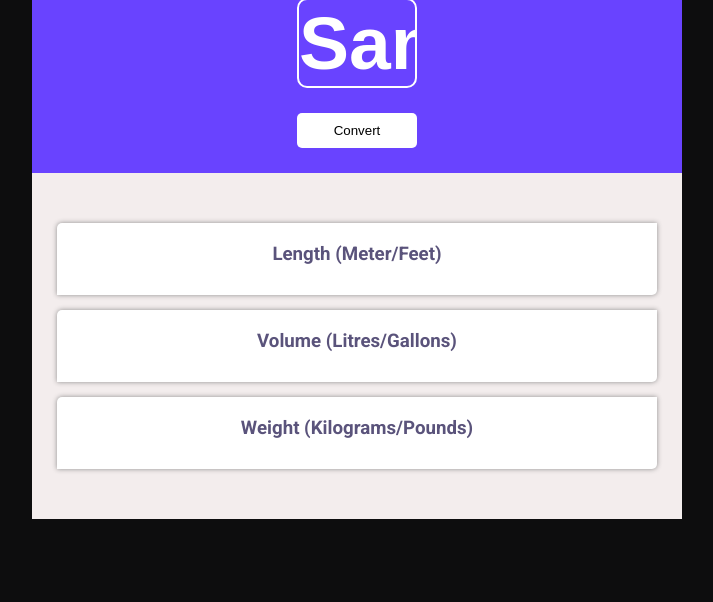
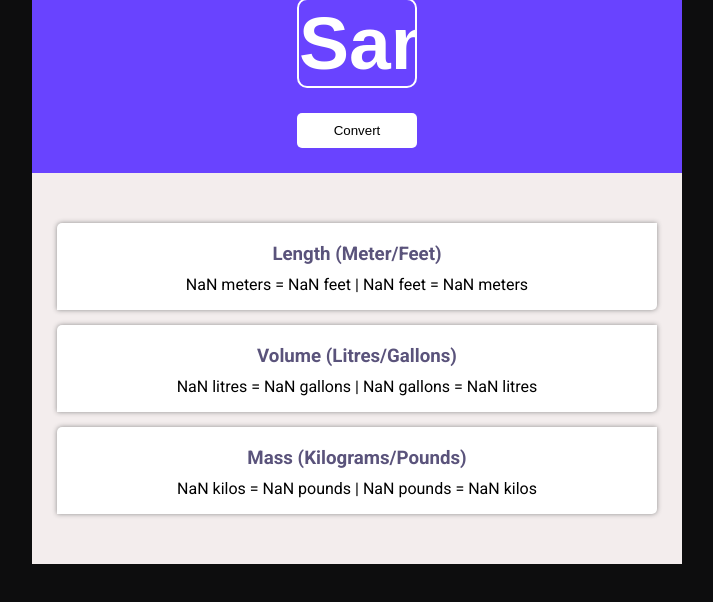
Before and after one commit to rougemeister/unit-converter, a plain HTML site: page index.html in a window 1280 px wide. Both pictures are taken after typing "Sample" into the empty fields and a click on the button "Convert". Shown: the part 200-802 px from the top of the page, without its empty margins (283-996 px from the left). Drawn offline with Linux system fonts and the light colour scheme.

Commit message:
Added functionality to button

```diff
--- a/index.html
+++ b/index.html
@@ -8,26 +8,27 @@
     <link href="https://fonts.googleapis.com/css2?family=Roboto:ital,wght@0,100;0,300;0,400;0,500;0,700;0,900;1,100;1,300;1,400;1,500;1,700;1,900&display=swap" rel="stylesheet">
     <link rel="stylesheet" href="./style.css">
     <title>Unit Converter</title>
+    <script src="./script.js" defer></script>
 </head>
 <body>
     <main class="container">
         <header>
             <h1 class="title">Metric/Imperial Unit Conversion</h1>
             <input type="text" id="number-input" placeholder="30">
-            <button class="btn">Convert</button>
+            <button id="convert-btn" class="btn">Convert</button>
         </header>
         <div>
             <div class="unit-wrapper">
                 <h3>Length (Meter/Feet)</h3>
-                <p></p>
+                <p id="length-el"></p>
             </div>
             <div class="unit-wrapper">
                 <h3>Volume (Litres/Gallons)</h3>
-                <p></p>
+                <p id="volume-el"></p>
             </div>
             <div class="unit-wrapper">
-                <h3>Weight (Kilograms/Pounds)</h3>
-                <p></p>
+                <h3>Mass (Kilograms/Pounds)</h3>
+                <p id="mass-el"></p>
             </div>
         </div>
     </main>
--- a/script.js
+++ b/script.js
@@ -0,0 +1,55 @@
+const convertBtn = document.querySelector('#convert-btn');
+const inputEl = document.querySelector('#number-input')
+const lengthEl = document.querySelector("#length-el");
+const volumeEL = document.querySelector("#volume-el");
+const massEl = document.querySelector("#mass-el");
+
+
+
+convertBtn.addEventListener('click', ()=>{
+    const unit = Number(inputEl.value);
+
+    const metersToFeet = metersToFeetConversion(unit);
+    const feetToMeters = feetToMetersConversion(unit)
+    lengthEl.textContent = `${unit} meters = ${metersToFeet} feet |
+                            ${unit} feet = ${feetToMeters} meters`
+
+    const litersToGallons = litersToGallonsConversion(unit);
+    const gallonsToLiters = gallonsToLitersConversion(unit)
+    volumeEL.textContent = `${unit} litres = ${litersToGallons} gallons |
+                            ${unit} gallons = ${gallonsToLiters} litres`
+
+    const kilosToPounds = kilosToPoundsConversion(unit);
+    const poundsToKilos = poundsToKilosConversion(unit)
+    massEl.textContent = `${unit} kilos = ${kilosToPounds} pounds |
+                          ${unit} pounds = ${poundsToKilos} kilos`
+
+
+
+
+})
+
+
+function metersToFeetConversion (unit) {
+    return (unit * 3.28084.toFixed(3));
+}
+
+function feetToMetersConversion (unit){
+    return (unit * 0.3048).toFixed(3);
+}
+
+function litersToGallonsConversion (unit){
+    return (unit * 0.264172).toFixed(3);
+}
+
+function gallonsToLitersConversion (unit){
+    return (unit * 3.785412).toFixed(3);
+}
+
+function kilosToPoundsConversion (unit){
+    return (unit * 2.2046).toFixed(3);
+}
+
+function poundsToKilosConversion (unit){
+    return (unit/2.2046).toFixed(3)
+}
--- a/style.css
+++ b/style.css
@@ -77,5 +77,6 @@ h3 {
 }
 
 p {
+    height: 25px;
     padding: 5px;
 }
```
Also changed, not shown: 1 other file.
